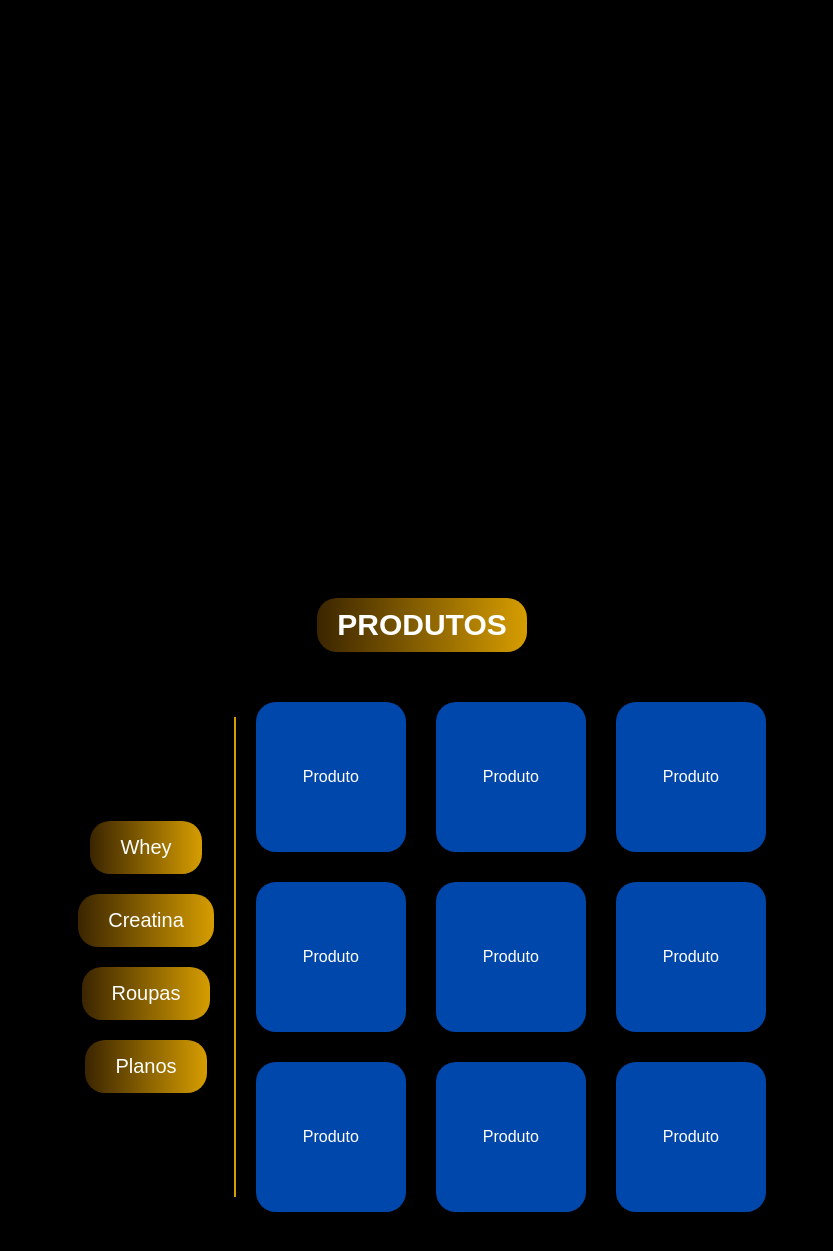
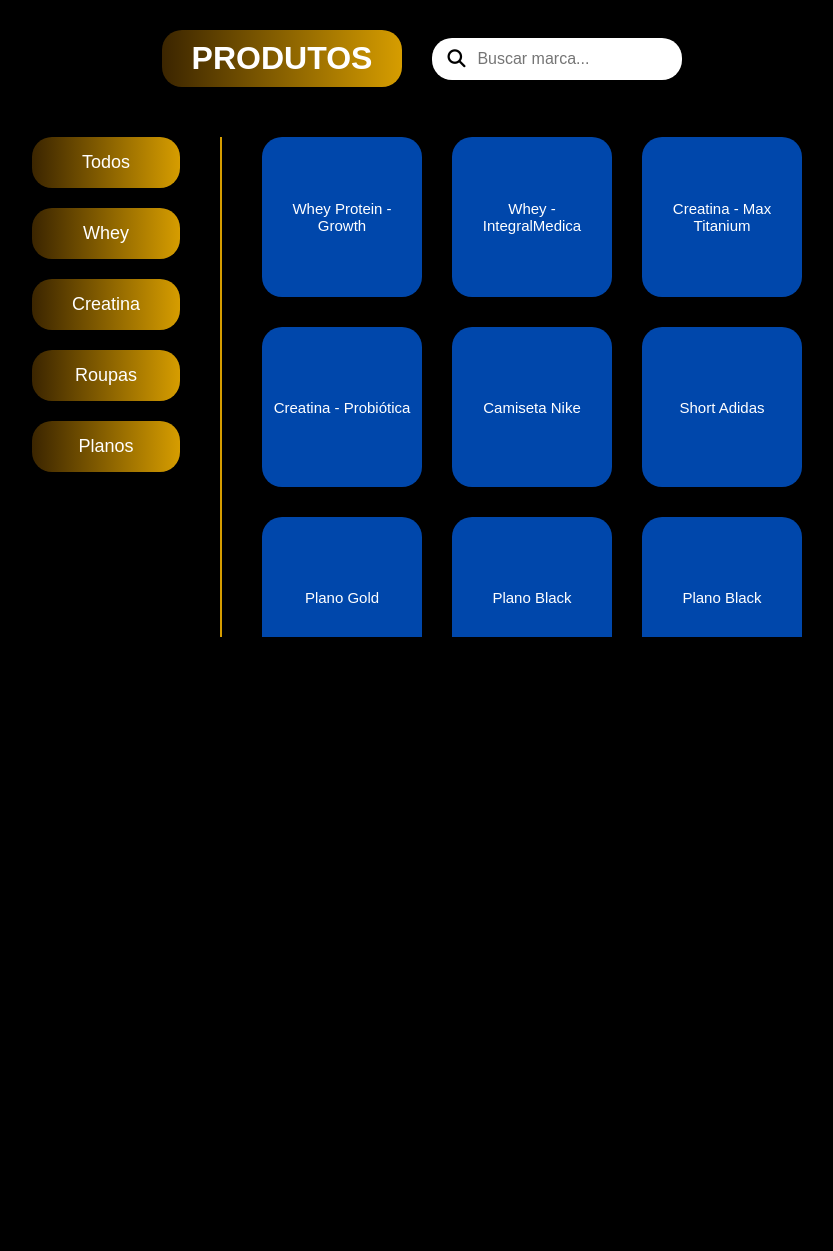
Before and after one commit to ERKpossamai/HTML, a PHP site: page / in a window 1280 px wide. Shown: the top 1251 px of the page, without its empty margins (218-1051 px from the left). Run offline with PHP 8.4, Linux system fonts and the light colour scheme; some libraries are stand-ins or nearby versions.

Commit message:
testes de melhoria de produtos

```diff
--- a/chatgpt/abaLateral/index.html
+++ b/chatgpt/abaLateral/index.html
@@ -3,42 +3,69 @@
 
 <head>
     <meta charset="UTF-8">
+    <meta name="viewport" content="width=device-width, initial-scale=1.0">
     <title>Produtos</title>
     <link rel="stylesheet" href="style.css">
+    <script src="https://kit.fontawesome.com/a076d05399.js" crossorigin="anonymous"></script>
 </head>
 
 <body>
 
-    <div class="titulo">
-        <h1>PRODUTOS</h1>
+    <div class="topo">
+        <div class="cabecalho">
+            <h1>PRODUTOS</h1>
+            <div class="pesquisa">
+                <input type="text" id="campo-pesquisa" placeholder="Buscar marca...">
+                <i class="fas fa-search lupa"></i>
+            </div>
+        </div>
     </div>
 
     <div class="container">
         <!-- Menu lateral -->
         <div class="menu">
-            <button>Whey</button>
-            <button>Creatina</button>
-            <button>Roupas</button>
-            <button>Planos</button>
+            <button data-categoria="todos">Todos</button>
+            <button data-categoria="whey">Whey</button>
+            <button data-categoria="creatina">Creatina</button>
+            <button data-categoria="roupas">Roupas</button>
+            <button data-categoria="planos">Planos</button>
         </div>
 
         <!-- Linha vertical -->
         <div class="linha"></div>
 
         <!-- Grade de produtos -->
-        <div class="produtos">
-            <div class="produto">Produto</div>
-            <div class="produto">Produto</div>
-            <div class="produto">Produto</div>
-            <div class="produto">Produto</div>
-            <div class="produto">Produto</div>
-            <div class="produto">Produto</div>
-            <div class="produto">Produto</div>
-            <div class="produto">Produto</div>
-            <div class="produto">Produto</div>
+        <div class="produtos-container">
+            <div class="produtos">
+                <div class="produto whey" data-marca="Growth">Whey Protein - Growth</div>
+                <div class="produto whey" data-marca="IntegralMedica">Whey - IntegralMedica</div>
+                <div class="produto creatina" data-marca="Max Titanium">Creatina - Max Titanium</div>
+                <div class="produto creatina" data-marca="Probiótica">Creatina - Probiótica</div>
+                <div class="produto roupas" data-marca="Nike">Camiseta Nike</div>
+                <div class="produto roupas" data-marca="Adidas">Short Adidas</div>
+                <div class="produto planos" data-marca="Plano Gold">Plano Gold</div>
+                <div class="produto planos" data-marca="Plano Black">Plano Black</div>
+                <div class="produto planos" data-marca="Plano Black">Plano Black</div>
+                <div class="produto planos" data-marca="Plano Black">Plano Black</div>
+                <div class="produto planos" data-marca="Plano Black">Plano Black</div>
+                <div class="produto planos" data-marca="Plano Black">Plano Black</div>
+                <div class="produto whey" data-marca="Growth">Whey Protein - Growth</div>
+                <div class="produto whey" data-marca="IntegralMedica">Whey - IntegralMedica</div>
+                <div class="produto creatina" data-marca="Max Titanium">Creatina - Max Titanium</div>
+                <div class="produto creatina" data-marca="Probiótica">Creatina - Probiótica</div>
+                <div class="produto roupas" data-marca="Nike">Camiseta Nike</div>
+                <div class="produto roupas" data-marca="Adidas">Short Adidas</div>
+                <div class="produto planos" data-marca="Plano Gold">Plano Gold</div>
+                <div class="produto planos" data-marca="Plano Black">Plano Black</div>
+                <div class="produto planos" data-marca="Plano Black">Plano Black</div>
+                <div class="produto planos" data-marca="Plano Black">Plano Black</div>
+                <div class="produto planos" data-marca="Plano Black">Plano Black</div>
+                <div class="produto planos" data-marca="Plano Black">Plano Black</div>
+            </div>
         </div>
     </div>
 
+    <script src="script.js"></script>
 </body>
 
 </html>
--- /dev/null
+++ b/chatgpt/abaLateral/script.js
@@ -0,0 +1,26 @@
+// Filtro por categoria
+document.querySelectorAll('.menu button').forEach(button => {
+  button.addEventListener('click', () => {
+    const categoria = button.getAttribute('data-categoria');
+    document.querySelectorAll('.produto').forEach(produto => {
+      if (categoria === 'todos' || produto.classList.contains(categoria)) {
+        produto.style.display = 'flex';
+      } else {
+        produto.style.display = 'none';
+      }
+    });
+  });
+});
+
+// Filtro por pesquisa
+document.getElementById('campo-pesquisa').addEventListener('input', () => {
+  const termo = document.getElementById('campo-pesquisa').value.toLowerCase();
+  document.querySelectorAll('.produto').forEach(produto => {
+    const marca = produto.getAttribute('data-marca').toLowerCase();
+    if (marca.includes(termo)) {
+      produto.style.display = 'flex';
+    } else {
+      produto.style.display = 'none';
+    }
+  });
+});
--- a/chatgpt/abaLateral/style.css
+++ b/chatgpt/abaLateral/style.css
@@ -1,35 +1,71 @@
-/* Fundo preto geral */
+/* Reset */
+* {
+  margin: 0;
+  padding: 0;
+  box-sizing: border-box;
+}
+
 body {
   background-color: black;
-  margin: 0;
   font-family: Arial, sans-serif;
   color: white;
-  height: 100vh;
-  display: flex;
-  flex-direction: column;
-  justify-content: center;
+  min-height: 100vh;
 }
 
-/* Título centralizado no topo */
-.titulo {
-  text-align: center;
-  margin-bottom: 30px;
+/* Topo centralizado */
+.topo {
+  display: flex;
+  justify-content: center;
+  align-items: center;
+  padding: 30px;
 }
 
-.titulo h1 {
-  display: inline-block;
-  padding: 10px 20px;
+.cabecalho {
+  display: flex;
+  align-items: center;
+  gap: 30px;
+}
+
+/* Título */
+.cabecalho h1 {
+  padding: 10px 30px;
   background: linear-gradient(to right, #3b2500, #d69d00);
   border-radius: 20px;
+  font-size: 32px;
   box-shadow: 0 5px 15px rgba(0, 0, 0, 0.5);
-  font-size: 30px;
 }
 
-/* Container geral */
+/* Pesquisa */
+.pesquisa {
+  position: relative;
+}
+
+.pesquisa input {
+  padding: 12px 20px 12px 45px;
+  border-radius: 20px;
+  border: none;
+  width: 250px;
+  font-size: 16px;
+  color: black;
+  outline: none;
+}
+
+.pesquisa .lupa {
+  position: absolute;
+  left: 15px;
+  top: 50%;
+  transform: translateY(-50%);
+  color: black;
+  font-size: 18px;
+}
+
+/* Layout principal */
 .container {
   display: flex;
   justify-content: center;
-  align-items: center;
+  align-items: flex-start;
+  gap: 40px;
+  padding: 20px;
 }
 
 /* Menu lateral */
@@ -37,53 +73,68 @@ body {
   display: flex;
   flex-direction: column;
   gap: 20px;
-  margin-right: 20px;
-  align-items: center;
 }
 
-/* Botões do menu */
 .menu button {
   background: linear-gradient(to right, #3b2500, #d69d00);
   border: none;
   border-radius: 20px;
-  padding: 15px 30px;
+  padding: 15px 40px;
   color: white;
-  font-size: 20px;
+  font-size: 18px;
   cursor: pointer;
   box-shadow: 0 5px 10px rgba(0, 0, 0, 0.5);
   transition: transform 0.2s;
 }
 
 .menu button:hover {
-  transform: scale(1.1);
+  transform: scale(1.05);
 }
 
-/* Linha vertical */
+/* Linha divisória */
 .linha {
   width: 2px;
   background-color: #d69d00;
-  height: 480px;
-  /* altura fixa para acompanhar o grid */
-  margin-right: 20px;
+  height: 500px;
 }
 
-/* Grade de produtos */
+/* Produtos */
+.produtos-container {
+  max-height: 500px;
+  overflow-y: auto;
+  padding-right: 10px;
+  scrollbar-width: none;
+  -ms-overflow-style: none;
+}
+
+.produtos-container::-webkit-scrollbar {
+  display: none;
+  /* Chrome, Safari e outros Webkit */
+}
+
 .produtos {
   display: grid;
-  grid-template-columns: repeat(3, 150px);
-  grid-gap: 30px;
+  grid-template-columns: repeat(3, 160px);
+  gap: 30px;
+  justify-content: center;
 }
 
-/* Blocos de produto */
 .produto {
   background-color: #0047ab;
   border-radius: 20px;
-  width: 150px;
-  height: 150px;
+  width: 160px;
+  height: 160px;
   display: flex;
   justify-content: center;
   align-items: center;
-  font-size: 16px;
+  text-align: center;
+  font-size: 15px;
   color: white;
   box-shadow: 0 5px 15px rgba(0, 0, 0, 0.5);
+  padding: 10px;
+  transition: transform 0.3s;
 }
+
+.produto:hover {
+  transform: scale(1.05);
+}
```
Also changed, not shown: chatgpt/carrinho lateral/index.html (added, +77 -0 lines), chatgpt/carrinho lateral/script.js (added, +66 -0 lines), chatgpt/carrinho lateral/style.css (added, +165 -0 lines).
